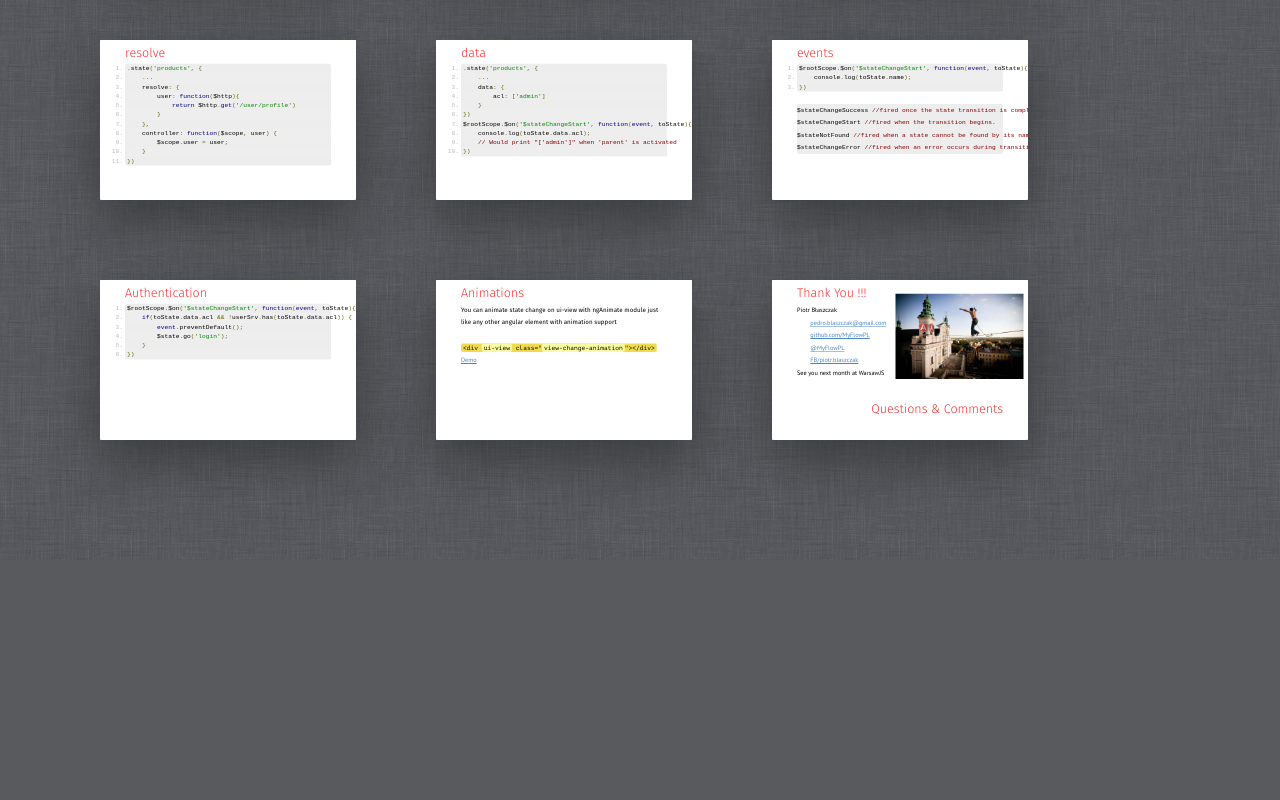
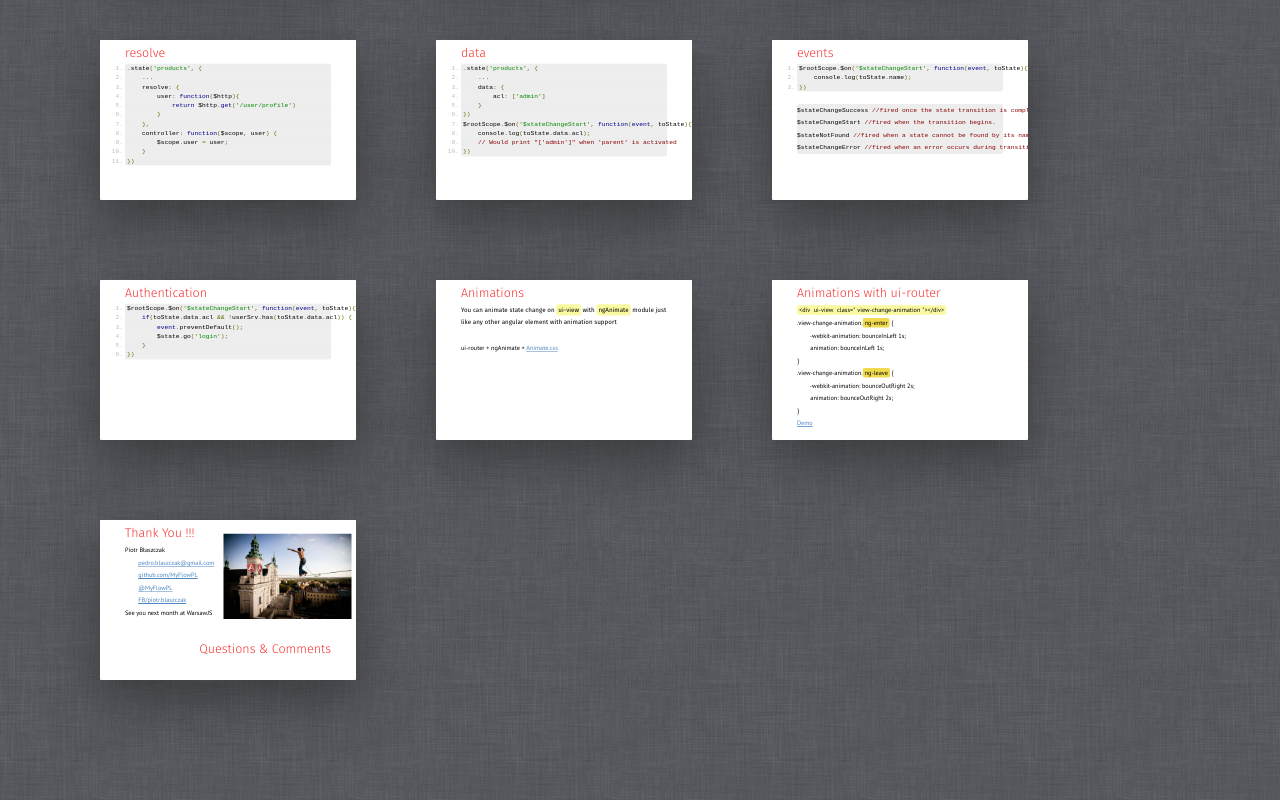
Before and after one commit to myflowpl/talk-ui-router, a website: page slides/index.html in a window 1280 px wide. Shown: the part 1870-2670 px from the top of the page. Before the commit the page ends 2430 px from the top, so only its background shows below. Drawn offline with Linux system fonts and the light colour scheme.

Commit message:
animacje demo

```diff
--- a/slides/index.html
+++ b/slides/index.html
@@ -441,10 +441,29 @@ $stateChangeError //fired when an error occurs during transition.</xmp>
     <section class="slide"><div>
         <h2>Animations</h2>
     <p>
-    You can animate state change on ui-view with ngAnimate module
-        just like any other angular element with animation support
+    You can animate state change on <mark>ui-view</mark> with <mark>ngAnimate</mark> module
+        just like any other angular element with animation support<br>
     </p>
-        <code>&lt;div <mark>ui-view</mark> class=&quot;<mark>view-change-animation</mark>&quot;&gt;&lt;/div&gt;</code>
+
+
+        ui-router + ngAnimate + <a href="http://daneden.github.io/animate.css/" target="_blank">Animate.css</a>
+    </div></section>
+
+    <!--animations demo -->
+    <section class="slide"><div>
+        <h2>Animations with ui-router</h2>
+        <mark>&lt;div <mark>ui-view</mark> class=&quot;<mark>view-change-animation</mark>&quot;&gt;&lt;/div&gt;</mark>
+
+<pre class="next" style="white-space:pre">
+.view-change-animation.<mark>ng-enter</mark> {
+        -webkit-animation: bounceInLeft 1s;
+        animation: bounceInLeft 1s;
+}
+.view-change-animation.<mark>ng-leave</mark> {
+        -webkit-animation: bounceOutRight 2s;
+        animation: bounceOutRight 2s;
+}
+</pre>
 
         <a href="../examples/3_animation/index.html" target="_blank">Demo</a>
     </div></section>
```
